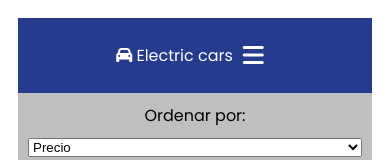
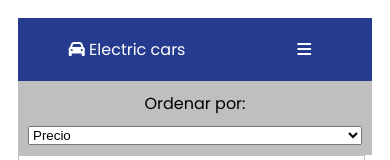
Before and after one commit to ftorresv/desafio_3_media_queries, a plain HTML site: page index.html in a window 390 px wide. Shown: the top 160 px of the page. Drawn offline with Linux system fonts and the light colour scheme; grey boxes are pictures that could not be loaded.

Commit message:
edit-readme

```diff
--- a/assets/style.css
+++ b/assets/style.css
@@ -195,10 +195,17 @@
   padding: 10px;
 }
 .menu-toggle {
-  display: block;
+  display: flex;
+  flex
   font-size: 1.5rem;
   text-align: right;
   padding: 10px;
+}
+.menu-header{
+  display: flex;
+  justify-content: space-around;
+  align-items: center;
+  width: 100%;
 }
 
   .header ul {
```
Also changed, not shown: 1 other file.
